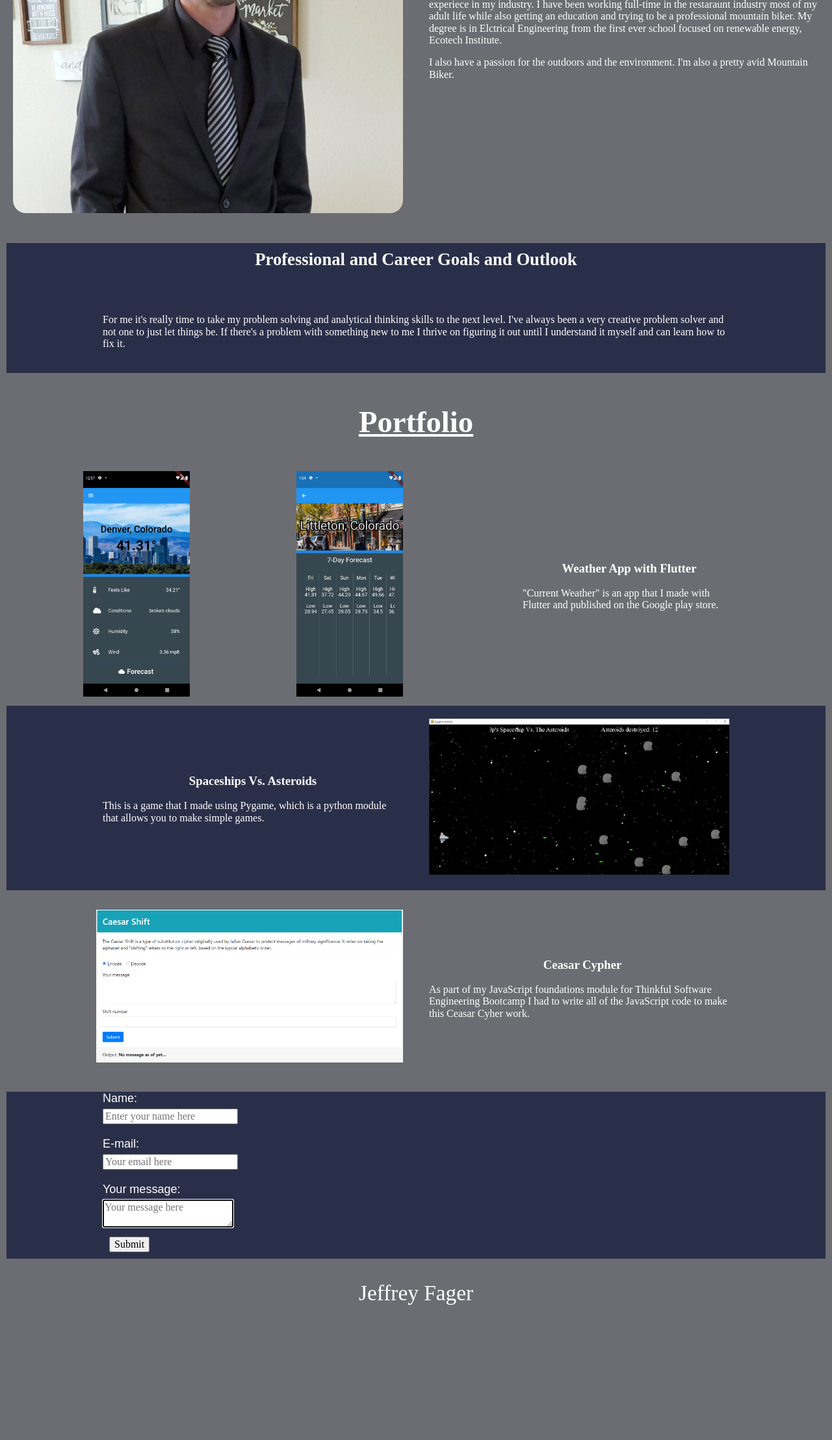
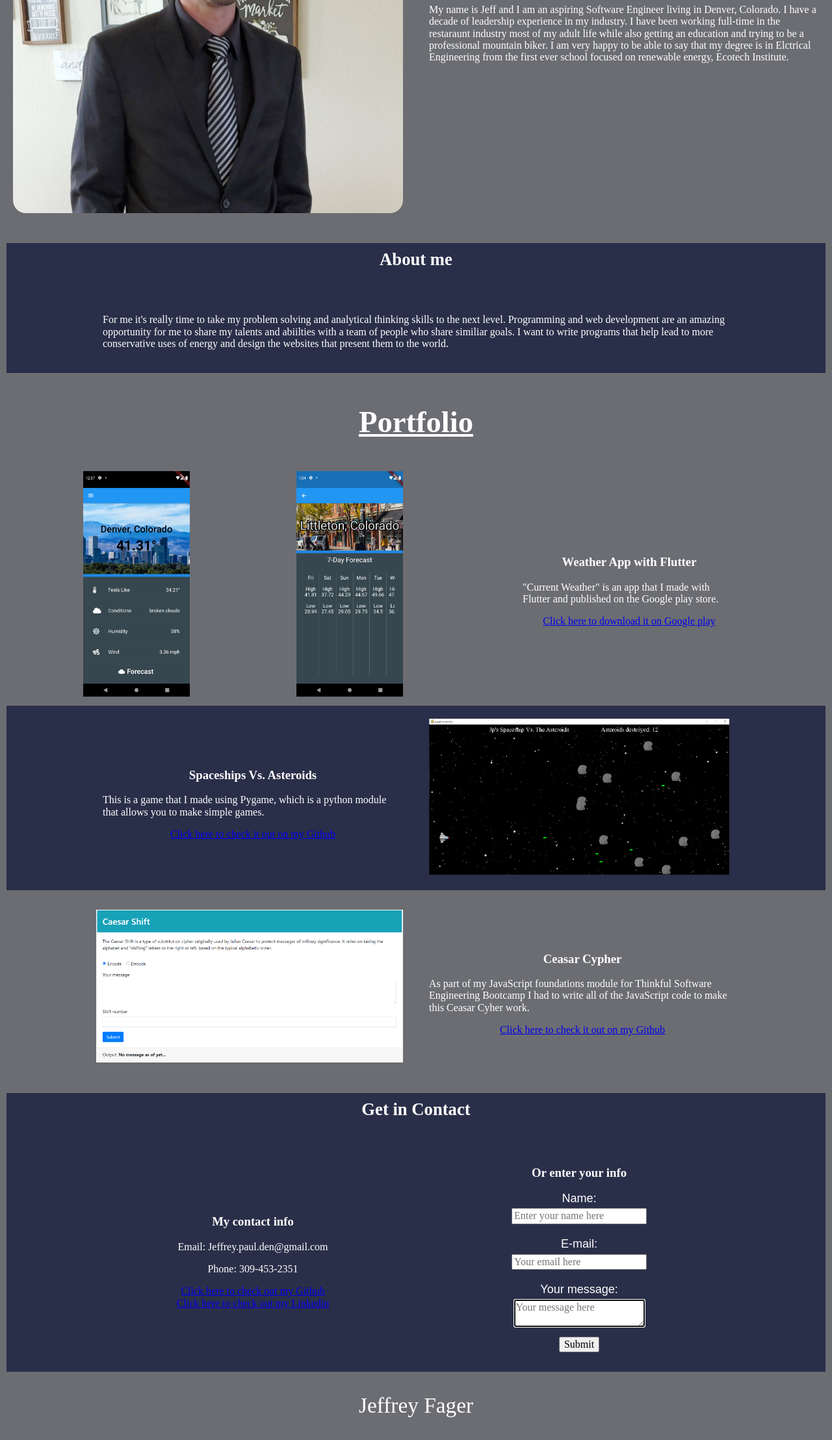
Before and after one commit to JPDenver/Portfolio-Website, a plain HTML site: page index.html in a window 1280 px wide. Shown: the part 417-2633 px from the top of the page at 65% size. Before the commit the page ends 2459 px from the top, so only its background shows below. Drawn offline with nearby package versions, Linux system fonts and the light colour scheme.

Commit message:
First version for submission

```diff
--- a/index.html
+++ b/index.html
@@ -14,10 +14,10 @@
 		<h1>Jeffrey Fager</h1>
 		<nav>
 			<ul id="menu">
-				<li><a href="#">Home</a></li>
-				<li><a href="#">About</a></li>
-				<li><a href="#">Portfolio</a></li>
-				<li><a href="#">Contact</a></li>
+				<li><a href="#home">Home</a></li>
+				<li><a href="#about">About</a></li>
+				<li><a href="#portfolio">Portfolio</a></li>
+				<li><a href="#contact">Contact</a></li>
 
 
 			</ul>
@@ -26,23 +26,19 @@
 
 <main>
 	<!--Intro section about yourself-->
-	<secion>
+	<secion id="home">
 		<div class = "group">
 			<div class="item">
 				<img src="images/Headshot.jpg" alt="Jeff's portfolio photo" class="enhanced-image">
 			</div>
 			<div class="item">
-				<h1>About Myself</h1>
+				<h1>Introduction</h1>
 				<p>
-					My name is Jeff and I am aspiring Software Engineer. I have a decade of leadership experiece in my industry.
+					My name is Jeff and I am an aspiring Software Engineer living in Denver, Colorado. I have a decade of leadership experience in my industry.
 					I have been working full-time in the restaraunt industry most of my adult life while also
 					getting an education and trying to be a professional mountain biker.
-					My degree is in Elctrical Engineering from the first ever school focused on renewable energy,
+					I am very happy to be able to say that my degree is in Elctrical Engineering from the first ever school focused on renewable energy,
 					Ecotech Institute.
-				</p>
-				<p>
-					I also have a passion for the outdoors and the environment. I'm also a pretty avid
-					Mountain Biker.
 				</p>
 			</div>
 		</div>
@@ -51,20 +47,21 @@
 
 
 
-	<section class="alt-background">
-		<h2>Professional and Career Goals and Outlook</h2>
+	<section class="alt-background" id="about">
+		<h2>About me</h2>
 		<div class="group">
 			<div class="item-double">
 				<p>For me it's really time to take my problem solving and analytical thinking skills
-				to the next level. I've always been a very creative problem solver and not one to
-				just let things be. If there's a problem with something new to me I thrive on
-				figuring it out until I understand it myself and can learn how to fix it.
+				to the next level. Programming and web development are an amazing opportunity for
+				me to share my talents and abiilties with a team of people who share similiar
+				goals. I want to write programs that help lead to more conservative uses of energy
+				and design the websites that present them to the world.
 				</p>
 			</div>
 		</div>
 	</section>
 
-	<section>
+	<section id="portfolio">
 		<h2 class="portfolio">Portfolio</h2>
 		<div class="group centered">
 			<div class="item smaller centered">
@@ -80,6 +77,8 @@
 				<p>"Current Weather" is an app that I made with Flutter and
 					published on the Google play store.
 				</p>
+				<a href="https://play.google.com/store/apps/details?id=jp.com.WeatherApp">Click here to download it on Google play</a>
+
 			</div>
 
 		</div>
@@ -92,6 +91,7 @@
 				<p>This is a game that I made using Pygame, which is a python module
 					that allows you to make simple games.
 				</p>
+				<a href="https://github.com/JPDenver/SpaceshipVsAsteroids2">Click here to check it out on my Github</a>
 			</div>
 			<div class="item">
 				<img src="images/Capture-Asteroids.PNG" alt="placeholder photo for portfolio"
@@ -111,13 +111,24 @@
 					Software Engineering Bootcamp I had to write all of the
 					JavaScript code to make this Ceasar Cyher work.
 				</p>
+				<a href="https://github.com/JPDenver/decoder-ring-project">Click here to check it out on my Github</a>
 			</div>
 
 		</div>
 	</section>
 
-	<section class="alt-background">
+	<section class="alt-background form" id="contact">
+		<h2>Get in Contact</h2>
+		<div class="group">
 		<div class="item">
+			<h3>My contact info</h3>
+			<p class="contact">Email: Jeffrey.paul.den@gmail.com</p>
+			<p class="contact">Phone: 309-453-2351</p>
+			<a href="https://github.com/JPDenver">Click here to check out my Github</a>
+			<a href="hhttps://www.linkedin.com/in/jeffrey-paul-5802631b6/">Click here to check out my Linkedin</a>
+		</div>
+		<div class="item form contact">
+			<h3>Or enter your info</h3>
 		<form>
 			<label for="user-name">Name:</label>
 			<input
@@ -156,6 +167,7 @@
 			<button type="submit">Submit</button>
 		  </form>
 		</div>
+		</div>
 	</section>
 
 </main>
--- a/style.css
+++ b/style.css
@@ -84,7 +84,14 @@ p{
     text-align: left;
     color: #fff;
 }
+.contact{
+    text-align: center;
+}
+a{
+    display: block;
+    text-align: center;
 
+}
 main img{
     width:100%;
 }
```
